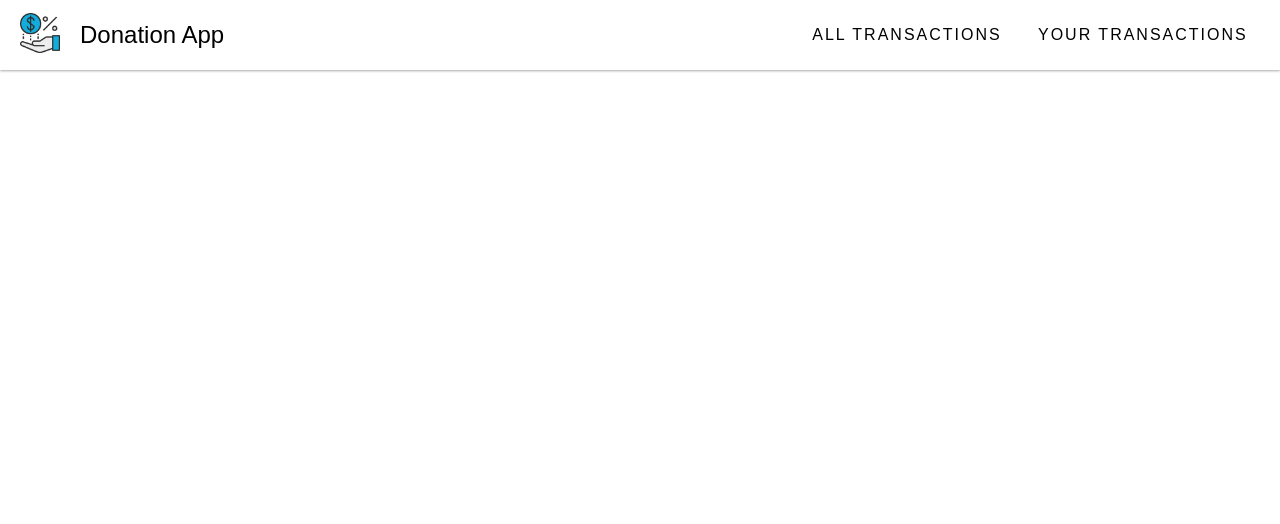
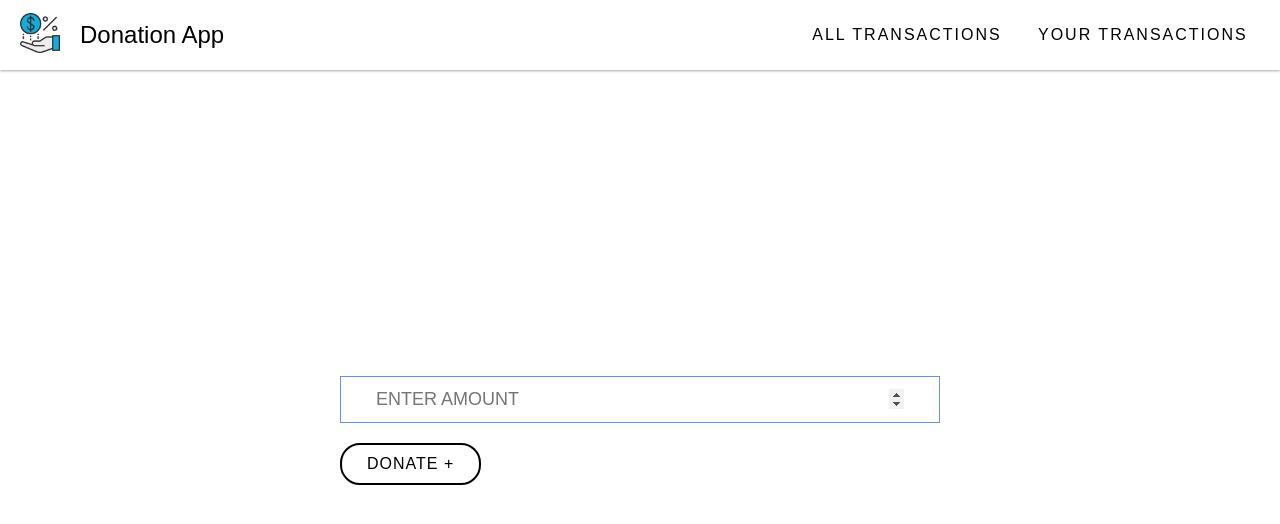
Before and after one commit to jhamadhav/donation-app, a plain HTML site: page index.html in a window 1280 px wide. Drawn offline with Linux system fonts and the light colour scheme.

Commit message:
donation input form added

```diff
--- a/index.html
+++ b/index.html
@@ -65,6 +65,16 @@
     </nav>
 
 
+    <section id="input-page">
+        <form action="javascript:void(0);">
+            <input type="number" id="input" placeholder="enter amount" autofocus="true" max="100">
+            <button id="make-donation">
+                Donate +
+            </button>
+        </form>
+
+    </section>
+
 
 
 </body>
--- a/styles/_navbar.scss
+++ b/styles/_navbar.scss
@@ -147,6 +147,7 @@ nav {
     width: 44px;
     cursor: pointer;
     transition-duration: 300ms;
+    margin-left: 10px;
     margin-right: 25px;
 
     @include mobile {
--- a/styles/main.scss
+++ b/styles/main.scss
@@ -32,3 +32,55 @@
      //  to hide loader
      //  display: none;
  }
+
+ section {
+     width: 100%;
+     min-height: 90vh;
+     display: flex;
+     flex-direction: column;
+     justify-content: center;
+     align-items: center;
+     margin-top: 70px;
+ }
+
+ #input-page {
+     form {
+         width: 80%;
+         max-width: 600px;
+     }
+
+     input {
+         outline: none;
+         border: 1px solid #efefef;
+         padding: 12px 35px;
+         font-size: large;
+         text-transform: uppercase;
+         width: 100%;
+         margin-bottom: 20px;
+
+         &:focus {
+             border-color: cornflowerblue;
+         }
+     }
+
+     button {
+         outline: none;
+         border: 2px solid #000;
+         background: none;
+         padding: 10px 25px;
+         border-radius: 20px;
+         text-transform: uppercase;
+         font-size: medium;
+         letter-spacing: 1px;
+         cursor: pointer;
+         transition-duration: 100ms;
+
+         &:hover {
+             transform: scale(1.05);
+         }
+
+         &:active {
+             transform: scale(.9);
+         }
+     }
+ }
```
Also changed, not shown: styles/main.min.css, 1 other file.
